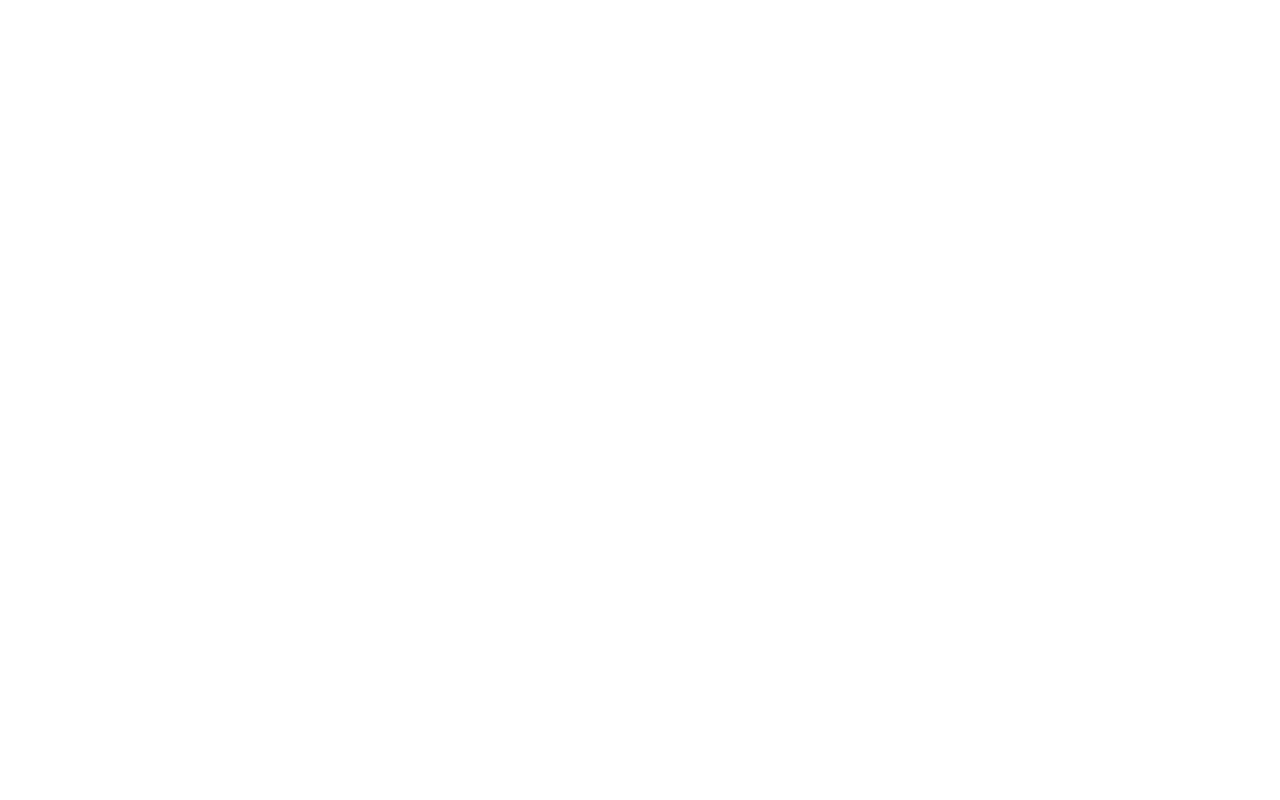
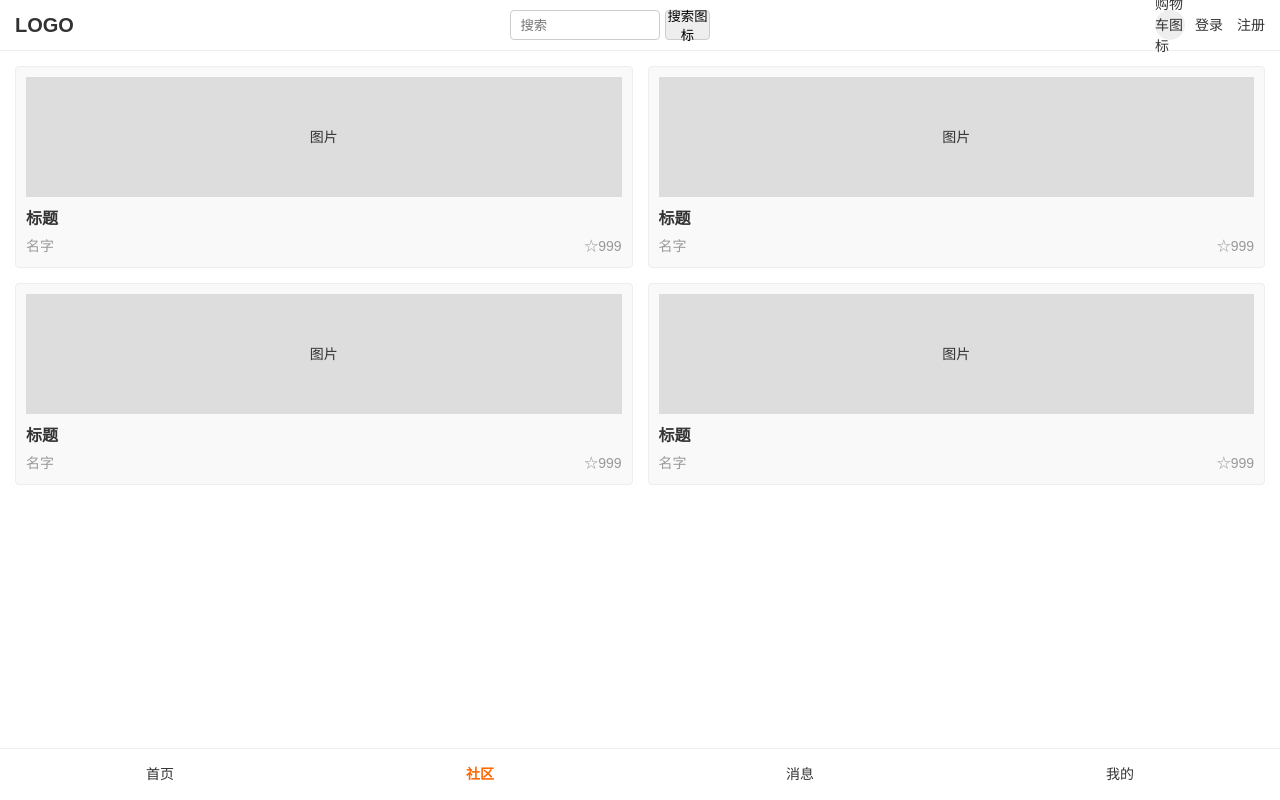
Before and after one commit to letmethinkagain/foodflow, a website: page foodflow/html/community.html in a window 1280 px wide. Drawn offline with Linux system fonts and the light colour scheme.

Commit message:
完善登陆注册界面，粗糙搭建社区界面

```diff
--- /dev/null
+++ b/foodflow/css/common.css
@@ -0,0 +1,70 @@
+*{
+    margin: 0;
+    padding: 0;
+    box-sizing: border-box;
+}
+.h1{
+    font-size: 2rem;
+}
+.bt{
+    margin-top: 32px;
+}
+.agree{
+    display: flex;
+    justify-content: center;
+    margin-top: 0.5rem;
+    font-size: 0.65rem;
+    color: rgb(55 65 81 / var(--tw-text-opacity, 1));
+}
+.agree label{
+    margin-left: 0.3125rem;
+}
+
+.mt{
+    padding: 0.4375rem 0 0.875rem 0;
+    border-bottom: #999 1px dashed;
+}
+.extra{
+    padding: 0.9375rem 0;
+}
+.third-party {
+    display: flex;
+    flex-direction: column;
+    justify-content: center;
+    gap: 0.5rem;
+    font-size: 0.875rem;
+    color: rgb(55 65 81 / var(--tw-text-opacity, 1));
+}
+
+.third-party .up{
+    display: flex;
+    justify-content: center;
+    font-size: 0.8rem;
+}
+
+.third-party .down{
+    display: flex;
+    justify-content: center;
+}
+
+
+.third-party a {
+    color: #2563eb;
+    text-decoration: none;
+    margin-right: 1rem;
+}
+
+.third-party a:nth-last-child(1){
+    margin-right: 0;
+}
+
+.third-party a:hover {
+    text-decoration: underline;
+}
+
+.signature {
+    text-align: center;
+    font-size: 0.75rem;
+    color: #999;
+    margin-top: 1.25rem;
+}
--- /dev/null
+++ b/foodflow/css/community.css
@@ -0,0 +1,172 @@
+/* 全局样式重置与基础设置 */
+* {
+  margin: 0;
+  padding: 0;
+  box-sizing: border-box;
+}
+
+body {
+  font-family: Arial, sans-serif;
+  background-color: #fff;
+  color: #333;
+  font-size: 14px;
+  line-height: 1.5;
+}
+
+/* 头部导航样式 */
+.header {
+  display: flex;
+  align-items: center;
+  justify-content: space-between;
+  padding: 10px 15px;
+  border-bottom: 1px solid #eee;
+  background-color: #fff;
+}
+
+.logo {
+  font-size: 20px;
+  font-weight: bold;
+}
+
+.search-box {
+  display: flex;
+  align-items: center;
+  flex: 1;
+  max-width: 200px;
+  margin: 0 10px;
+}
+
+.search-box input {
+  width: 100%;
+  height: 30px;
+  padding: 0 10px;
+  border: 1px solid #ccc;
+  border-radius: 4px;
+}
+
+.search-btn {
+  height: 30px;
+  width: 60px;
+  background-color: #eee;
+  border: 1px solid #ccc;
+  border-radius: 4px;
+  margin-left: 5px;
+  cursor: pointer;
+  display: flex;
+  align-items: center;
+  justify-content: center;
+}
+
+.header-icons {
+  display: flex;
+  align-items: center;
+}
+
+.cart-icon,
+.avatar {
+  margin-left: 10px;
+  width: 30px;
+  height: 30px;
+  background-color: #eee;
+  border-radius: 50%;
+  display: flex;
+  align-items: center;
+  justify-content: center;
+}
+
+.auth-btns a {
+  margin-left: 10px;
+  text-decoration: none;
+  color: #333;
+}
+
+/* 主体内容样式 */
+.main-content {
+  padding: 15px;
+}
+
+.post-list {
+  display: grid;
+  grid-template-columns: repeat(2, 1fr);
+  gap: 15px;
+}
+
+.post-item {
+  background-color: #f9f9f9;
+  border: 1px solid #eee;
+  border-radius: 4px;
+  padding: 10px;
+}
+
+.post-img {
+  width: 100%;
+  height: 120px;
+  background-color: #ddd;
+  margin-bottom: 10px;
+  display: flex;
+  align-items: center;
+  justify-content: center;
+}
+
+.post-title {
+  font-size: 16px;
+  margin-bottom: 5px;
+}
+
+.post-meta {
+  display: flex;
+  justify-content: space-between;
+  color: #999;
+}
+
+/* 未登录弹窗样式 */
+.login-popup {
+  position: fixed;
+  top: 0;
+  left: 0;
+  width: 100%;
+  height: 100%;
+  background-color: rgba(0, 0, 0, 0.5);
+  display: none;
+  justify-content: center;
+  align-items: center;
+  z-index: 999;
+}
+
+.popup-content {
+  background-color: #fff;
+  padding: 20px;
+  border-radius: 4px;
+}
+
+/* 底部导航样式 */
+.bottom-nav {
+  display: flex;
+  justify-content: space-around;
+  align-items: center;
+  padding: 10px 0;
+  border-top: 1px solid #eee;
+  background-color: #fff;
+  position: fixed;
+  bottom: 0;
+  left: 0;
+  width: 100%;
+}
+
+.nav-item {
+  text-decoration: none;
+  color: #333;
+  padding: 5px 0;
+}
+
+.nav-item.active {
+  color: #ff6700;
+  font-weight: bold;
+}
+
+/* 响应式适配 */
+@media screen and (max-width: 320px) {
+  .post-list {
+    grid-template-columns: 1fr;
+  }
+}
--- a/foodflow/html/community.html
+++ b/foodflow/html/community.html
@@ -0,0 +1,98 @@
+<!DOCTYPE html>
+<html lang="zh-CN">
+
+<head>
+  <meta charset="UTF-8">
+  <meta name="viewport" content="width=device-width, initial-scale=1.0">
+  <!-- 引入外部 CSS 样式文件 -->
+  <link rel="stylesheet" href="../css/community.css">
+  <title>社区 - FOODFLOW</title>
+</head>
+
+<body>
+  <!-- 头部导航区域 -->
+  <header class="header">
+    <div class="logo">LOGO</div>
+    <div class="search-box">
+      <input type="text" placeholder="搜索">
+      <button class="search-btn">搜索图标</button>
+    </div>
+    <div class="header-icons">
+      <!-- 登录状态显示：这里通过给 body 添加不同 class 模拟登录状态，实际可结合 JS 判断 -->
+      <!-- 未登录时显示登录注册，登录后显示头像 -->
+      <span class="cart-icon">购物车图标</span>
+      <span class="auth-btns" id="authBtns">
+        <a href="login.html">登录</a>
+        <a href="register.html">注册</a>
+      </span>
+      <span class="avatar" id="avatar" style="display: none;">头像</span>
+    </div>
+  </header>
+
+  <!-- 主体内容区域 -->
+  <main class="main-content">
+    <!-- 动态列表 -->
+    <div class="post-list">
+      <div class="post-item">
+        <div class="post-img">图片</div>
+        <div class="post-info">
+          <h3 class="post-title">标题</h3>
+          <div class="post-meta">
+            <span class="user-name">名字</span>
+            <span class="like-count">☆999</span>
+          </div>
+        </div>
+      </div>
+      <div class="post-item">
+        <div class="post-img">图片</div>
+        <div class="post-info">
+          <h3 class="post-title">标题</h3>
+          <div class="post-meta">
+            <span class="user-name">名字</span>
+            <span class="like-count">☆999</span>
+          </div>
+        </div>
+      </div>
+      <div class="post-item">
+        <div class="post-img">图片</div>
+        <div class="post-info">
+          <h3 class="post-title">标题</h3>
+          <div class="post-meta">
+            <span class="user-name">名字</span>
+            <span class="like-count">☆999</span>
+          </div>
+        </div>
+      </div>
+      <div class="post-item">
+        <div class="post-img">图片</div>
+        <div class="post-info">
+          <h3 class="post-title">标题</h3>
+          <div class="post-meta">
+            <span class="user-name">名字</span>
+            <span class="like-count">☆999</span>
+          </div>
+        </div>
+      </div>
+    </div>
+
+    <!-- 未登录弹窗（默认隐藏，可结合 JS 控制显示） -->
+    <div class="login-popup" id="loginPopup">
+      <div class="popup-content">
+        <p>您还未登录 请先登录</p>
+      </div>
+    </div>
+  </main>
+
+  <!-- 底部导航栏 -->
+  <footer class="bottom-nav">
+    <a href="index.html" class="nav-item">首页</a>
+    <a href="community.html" class="nav-item active">社区</a>
+    <a href="message.html" class="nav-item">消息</a>
+    <a href="mine.html" class="nav-item">我的</a>
+  </footer>
+
+  <!-- 引入基础 JS（后续可补充交互逻辑） -->
+  <script src="js/common.js"></script>
+</body>
+
+</html>
```
Also changed, not shown: foodflow/html/index.html (added, +189 -0 lines), foodflow/html/login.html (+26 -6 lines), foodflow/html/register.html (+46 -6 lines).
